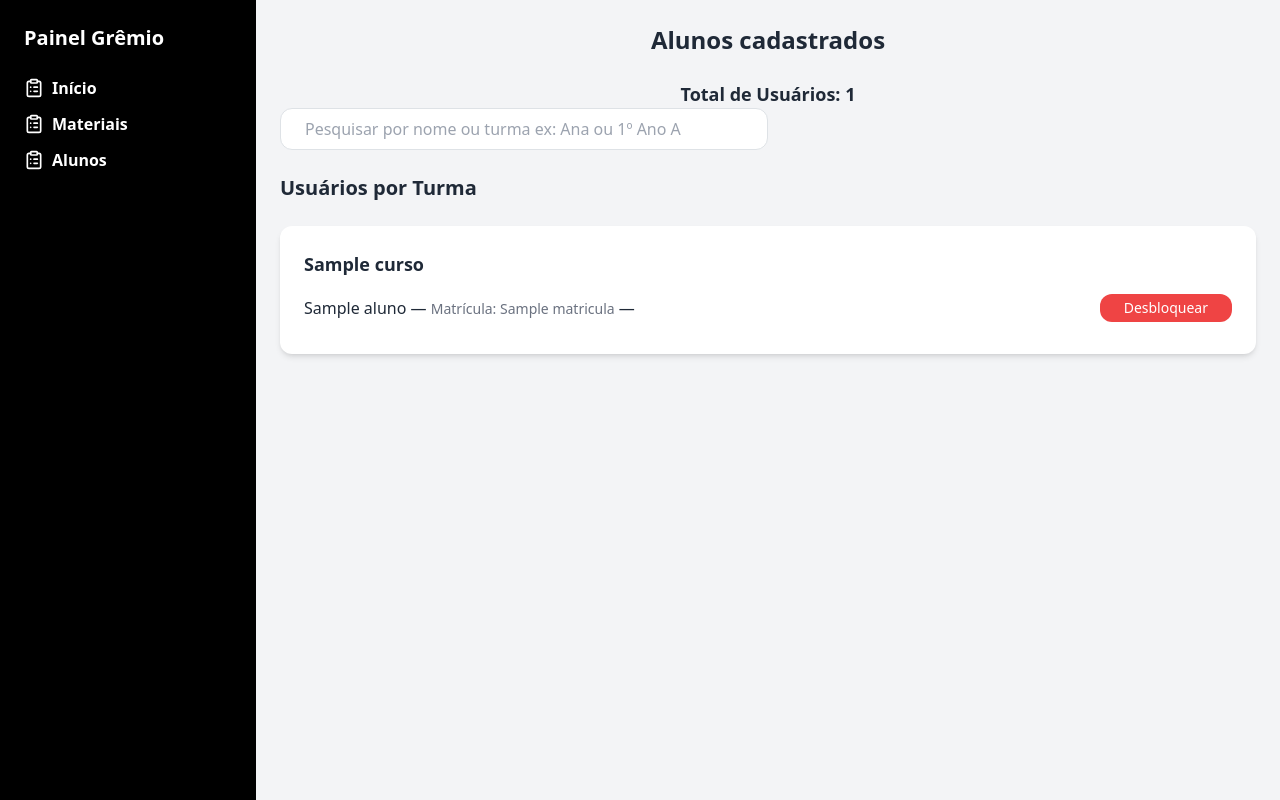
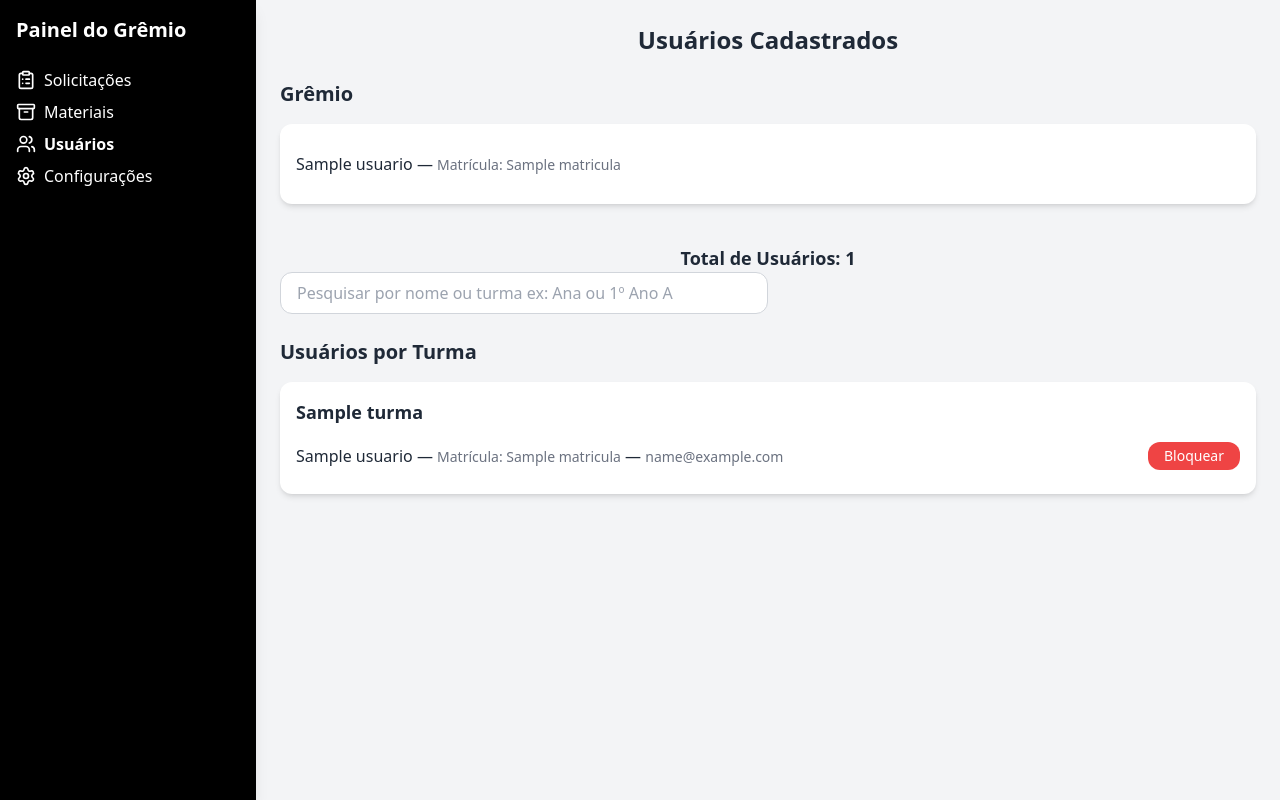
Before and after one commit to silas-andrade/loan-site, a Django app: template moderator/templates/moderator/lista_usuario.html in a window 1280 px wide. Run offline with Django 5.2, Linux system fonts and the light colour scheme; the template is opened without the code that fills it: most values are stand-ins (such as "Sample title", 1, 10 or a date in 2020); some libraries are stand-ins or nearby versions.

```diff
--- a/moderator/models.py
+++ b/moderator/models.py
@@ -12,11 +12,7 @@ class Material(models.Model):
 class Pedido(models.Model):
     aluno = models.ForeignKey(Aluno, on_delete=models.CASCADE)
     material = models.ForeignKey(Material, on_delete=models.CASCADE)
-    quantidade = models.PositiveIntegerField()
     criado = models.DateTimeField(auto_now_add=True)
     data_prevista = models.DateTimeField()
     pendência = models.BooleanField(default=True)
     aprovado = models.BooleanField(default=False)
-
-    def __str__(self):
-        return f'{self.aluno} | {self.material} | {self.pendência} | {self.aprovado}'
--- a/moderator/templates/moderator/lista_usuario.html
+++ b/moderator/templates/moderator/lista_usuario.html
@@ -1,40 +1,58 @@
-{% extends 'main.html' %}
-{% load static %}
+<!DOCTYPE html>
+<html lang="pt-BR">
+<head>
+  <meta charset="UTF-8" />
+  <meta name="viewport" content="width=device-width, initial-scale=1.0" />
+  <title>Usuários - Painel Grêmio</title>
+  <script src="https://cdn.tailwindcss.com"></script>
+  <script src="https://unpkg.com/lucide@latest"></script>
+</head>
+<body class="bg-gray-100 text-gray-800 relative">
 
-{% block title %}Painel Administrativo{% endblock %}
-
-{% block extra_css %}
-<link href="https://cdn.jsdelivr.net/npm/bootstrap@5.3.5/dist/css/bootstrap.min.css" rel="stylesheet" integrity="sha384-SgOJa3DmI69IUzQ2PVdRZhwQ+dy64/BUtbMJw1MZ8t5HZApcHrRKUc4W0kG879m7" crossorigin="anonymous">
-
-{% endblock %}
-
-{% block content %}
-<body class="bg-gray-100 text-gray-800">
-
-  <button
-        id="toggle-sidebar"
-        class="fixed top-4 left-4 md:hidden z-50 bg-black text-white p-2 rounded">
+  <!-- Botão para abrir/fechar o sidebar (visível apenas em telas pequenas) -->
+  <button id="toggle-sidebar" class="absolute top-4 left-4 md:hidden p-2 bg-black text-white rounded z-40">
     Menu
   </button>
 
-    <div class="flex min-h-screen">
-
-      {% include 'sidebar.html' %}
+  <!-- Sidebar -->
+  <aside id="sidebar" class="fixed inset-y-0 left-0 transform -translate-x-full md:translate-x-0 transition-transform duration-300 flex flex-col w-64 bg-black shadow-lg p-4 space-y-6 z-30">
+    <h2 class="text-xl font-bold text-white">Painel do Grêmio</h2>
+    <nav class="flex flex-col space-y-2">
+      <a href="{% url 'indexAdm' %}" class="flex items-center gap-2 text-white">
+        <i data-lucide="clipboard-list" class="w-5 h-5"></i>
+        Solicitações
+      </a>
+      <a href="{% url 'material' %}" class="flex items-center gap-2 text-white">
+        <i data-lucide="archive" class="w-5 h-5"></i>
+        Materiais
+      </a>
+      <a href="#" class="flex items-center gap-2 font-bold text-white">
+        <i data-lucide="users" class="w-5 h-5"></i>
+        Usuários
+      </a>
+      <a href="{% url 'configuracoes' %}" class="flex items-center gap-2 text-white">
+        <i data-lucide="settings" class="w-5 h-5"></i>
+        Configurações
+      </a>
+    </nav>
+  </aside>
 
 
+  <div class="flex min-h-screen md:ml-64">
+    <!-- Conteúdo principal -->
     <main class="flex-1 p-6 mt-10 md:mt-0 w-full">
       <div class="max-w-5xl mx-auto">
-            <h1 class="text-2xl font-bold mb-6 text-center">Alunos cadastrados</h1>
-            {% if request.user.is_staff == True %}
+        <h1 class="text-2xl font-bold mb-6 text-center">Usuários Cadastrados</h1>
+
           <!-- Seção de adm -->
           <section class="mb-10">
             <h2 class="text-xl font-semibold mb-4">Grêmio</h2>
             <div class="bg-white rounded-xl shadow-md p-4">
               <ul class="divide-y divide-gray-200">
-                    {% for admin in admins %}
+                {% for admin in usuarios_adm_info %}
                   <li class="py-3">
-                        <span class="font-medium">{{ admin.nome_completo }}</span> —
-                        <span class="text-sm text-gray-500">Matrícula: {{ admin.matricula }}</span><br>
+                    <span class="font-medium">{{ admin.usuario.nome }}</span> —
+                    <span class="text-sm text-gray-500">Matrícula: {{ admin.usuario.matricula }}</span><br>
 
                   </li>
                 {% empty %}
@@ -43,11 +61,10 @@
               </ul>
             </div>
           </section>
-            {% endif %}
 
            <!-- Total de Usuários -->
         <div class="text-center mt-6">
-                <p class="text-lg font-semibold">Total de Usuários: {{ admins.count }}</p>
+          <p class="text-lg font-semibold">Total de Usuários: {{ total_usuarios }}</p>
         </div>
 
         <!-- Campo de busca -->
@@ -69,40 +86,32 @@
 
           <!-- Container das turmas -->
           <div id="turmaContainer" class="space-y-6">
-                {% for aluno in alunos %}
+            {% for turma, usuarios in usuarios_por_turma.items %}
               <div class="turma bg-white rounded-xl shadow-md p-4" data-turma="{{ turma }}">
-                    <h3 class="text-lg font-semibold mb-2">{{ aluno.curso }}</h3>
+                <h3 class="text-lg font-semibold mb-2">{{ turma }}</h3>
                 <ul class="divide-y divide-gray-200">
-
+                  {% for usuario in usuarios %}
                     <li class="py-2 flex flex-col md:flex-row md:items-center justify-between gap-2">
                       <div>
-                        <span class="font-medium">{{ aluno.nome_completo }}</span> —
+                        <span class="font-medium">{{ usuario.nome }}</span> —
                         <span class="text-sm text-gray-500">Matrícula: {{ usuario.matricula }}</span> —
-
-                        {% if aluno.bloqueado %}
+                        {% if usuario.email %}
+                          <span class="text-sm text-gray-500">{{ usuario.email }}</span>
+                        {% endif %}
+                        {% if usuario.bloqueado %}
                           <p class="text-red-500 text-xs mt-1 status-msg">Usuário bloqueado — não pode realizar empréstimos.</p>
                         {% endif %}
                       </div>
-                      <form method="POST" action="{% url 'bloquear-usuarios' aluno.id %}">
+                      <form method="POST" action="{% url 'bloquear_usuario' usuario.id %}">
                         {% csrf_token %}
-
-                        {% if aluno.bloqueado %}
                         <button type="submit"
-                          class="text-white text-sm px-4 py-1 rounded-xl bg-green-500 hover:bg-green-600">
-                          Desbloquear
+                          class="text-white text-sm px-4 py-1 rounded-xl
+                            {% if usuario.bloqueado %}bg-green-500 hover:bg-green-600{% else %}bg-red-500 hover:bg-red-600{% endif %}">
+                          {% if usuario.bloqueado %}Desbloquear{% else %}Bloquear{% endif %}
                         </button>
-
-                        {% else %}
-
-                        <button type="submit"
-                          class="text-white text-sm px-4 py-1 rounded-xl bg-red-500 hover:bg-red-600">
-                          Desbloquear
-                        </button>
-
-                        {% endif %}
                       </form>
                     </li>
-
+                  {% endfor %}
                 </ul>
               </div>
             {% empty %}
@@ -116,18 +125,35 @@
     </main>
   </div>
 
-{% block extra_scripts %}
-<script src="https://cdn.tailwindcss.com"></script>
-<script src="https://unpkg.com/lucide@latest"></script>
   <script>
-  const toggleButton = document.getElementById('toggle-sidebar');
-  const sidebar = document.getElementById('sidebar');
+    lucide.createIcons();
 
-  toggleButton.addEventListener('click', () => {
-      sidebar.classList.toggle('-translate-x-full');
+    const toggleButton = document.getElementById("toggle-sidebar");
+    const sidebar = document.getElementById("sidebar");
+
+    toggleButton.addEventListener("click", () => {
+      sidebar.classList.toggle("-translate-x-full");
     });
 
-  lucide.createIcons();
+    function filterUsuarios() {
+      const input = document.getElementById("searchInput").value.toLowerCase();
+      const turmas = document.querySelectorAll(".turma");
+
+      turmas.forEach(turma => {
+        const turmaNome = turma.getAttribute("data-turma").toLowerCase();
+        const usuarios = turma.querySelectorAll("li");
+        let showTurma = false;
+
+        usuarios.forEach(usuario => {
+          const text = usuario.innerText.toLowerCase();
+          const match = text.includes(input) || turmaNome.includes(input);
+          usuario.style.display = match ? "flex" : "none";
+          if (match) showTurma = true;
+        });
+
+        turma.style.display = showTurma ? "block" : "none";
+      });
+    }
   </script>
-{% endblock %}
-{% endblock %}
+</body>
+</html>
--- a/templates/main.html
+++ b/templates/main.html
@@ -4,6 +4,7 @@
 <html lang="pt-BR">
 <head>
     <meta charset="utf-8">
+    <meta name="viewport" content="width=device-width, initial-scale=1">
     <meta name="viewport" content="width=device-width, initial-scale=1">
     <meta name="author" content="Guilherme henrique e Silas Andrade">
 
@@ -14,11 +15,16 @@
 </head>
 <body>
 
+    <!-- Navbar incluída em todas as páginas -->
+    {% include 'navbar.html' %}
 
     <!-- Bloco de conteúdo específico de cada página -->
     {% block content %}
 
     {% endblock %}
+
+    <!-- Footer incluído em todas as páginas -->
+    {% include 'footer.html' %}
 
     <!-- Scripts globais -->
     <script src="https://cdn.jsdelivr.net/npm/bootstrap@5.3.3/dist/js/bootstrap.min.js"></script>
--- a/templates/navbar.html
+++ b/templates/navbar.html
@@ -14,7 +14,7 @@
         <a class="nav-link" href="{% url 'solicitar' %}">Solicitar Empréstimos</a>
       </li>
       <li class="nav-item">
-        <a class="nav-link" href="{% url 'meus-emprestimos' %}">Meus empréstimos</a>
+        <a class="nav-link" href="{% url 'meus-emprestimos' %}">Seus empréstimos</a>
       </li>
       {% if request.user.is_authenticated %}
       <li class="nav-item">
--- a/templates/sidebar.html
+++ b/templates/sidebar.html
@@ -1,15 +1,24 @@
 {% load static %}
-<aside id="sidebar" class="fixed md:relative transform -translate-x-full md:translate-x-0 transition-transform duration-300 w-64 bg-black p-4 text-white z-40 space-y-6">
-  <h2 class="text-xl font-bold">Painel Grêmio</h2>
-  <nav class="flex flex-col space-y-3">
-      <a href="{% url 'dashboard' %}" class="flex items-center font-bold gap-2 text-white">
-          <i data-lucide="clipboard-list" class="w-5 h-5"></i> Início
-      </a>
-      <a href="{% url 'ver-materiais' %}" class="flex items-center font-bold gap-2 text-white">
-          <i data-lucide="clipboard-list" class="w-5 h-5"></i> Materiais
-      </a>
-      <a href="{% url 'gerenciar-alunos' %}" class="flex items-center font-bold gap-2 text-white">
-          <i data-lucide="clipboard-list" class="w-5 h-5"></i> Alunos
-      </a>
+<aside
+  id="sidebar"
+  class="fixed inset-y-0 left-0 transform -translate-x-full md:relative md:translate-x-0 transition-transform duration-300 flex flex-col w-64 bg-black shadow-lg p-4 space-y-6 z-30">
+  <h2 class="text-xl font-bold text-white">Painel do Grêmio</h2>
+  <nav class="flex flex-col space-y-2">
+    <a href="{% url 'indexAdm' %}" class="flex items-center gap-2  text-white">
+      <i data-lucide="clipboard-list" class="w-5 h-5"></i>
+      Solicitações
+    </a>
+    <a href="{% url 'material' %}" class="flex items-center gap-2 text-white">
+      <i data-lucide="archive" class="w-5 h-5"></i>
+      Materiais
+    </a>
+    <a href="{% url 'lista_usuario' %}" class="flex items-center gap-2 text-white">
+      <i data-lucide="users" class="w-5 h-5"></i>
+      Usuários
+    </a>
+    <a href="{% url 'configuracoes' %}" class="flex items-center gap-2 font-bold text-white">
+      <i data-lucide="settings" class="w-5 h-5"></i>
+      Configurações
+    </a>
   </nav>
 </aside>
--- a/usuarios/forms.py
+++ b/usuarios/forms.py
@@ -9,7 +9,6 @@ class AlunoForm(ModelForm):
         fields = '__all__'
         exclude = ['user', 'bloqueado', 'moderador']
         widgets = {
-            'nome_completo':forms.TextInput(attrs={'class': 'form-control'}),
             'matricula':forms.TextInput(attrs={'class': 'form-control'}),
             'curso':forms.TextInput(attrs={'class': 'form-control'}),
         }
--- a/usuarios/models.py
+++ b/usuarios/models.py
@@ -8,9 +8,7 @@ from django.db import models
 class Aluno(models.Model):
     user = models.OneToOneField(User, on_delete=models.CASCADE)
 
-    nome_completo = models.CharField(max_length=255)
-
-    matricula = models.CharField(max_length=15, unique=True)
+    matricula = models.CharField(max_length=15, blank=True, null=True)
 
     curso = models.CharField(blank=True, null=True, max_length=15)
 
```
Also changed, not shown: moderator/templates/moderator/dashboard.html (+83 -57 lines), moderator/templates/moderator/material.html (+55 -21 lines), moderator/views.py (+12 -71 lines), usuarios/templates/usuarios/dashboard.html (deleted, +0 -113 lines), usuarios/views.py (+0 -19 lines), moderator/migrations/0002_pedido_quantidade.py (deleted), usuarios/migrations/0002_aluno_nome_completo.py (deleted), usuarios/migrations/0003_alter_aluno_matricula.py (deleted). Lines whose indentation alone changed are shown as unchanged.
